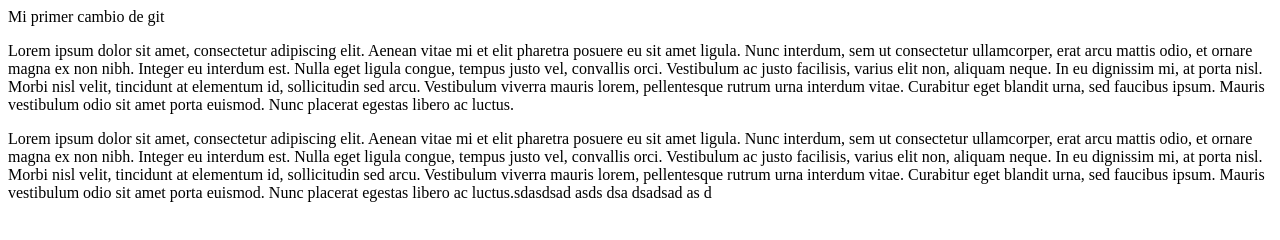
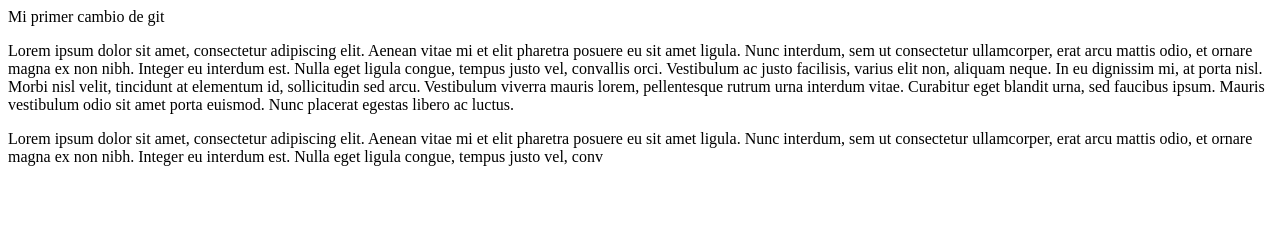
Before and after one commit to juliolossada/usandogit, a plain HTML site: page index.html in a window 1280 px wide. Drawn offline with Linux system fonts and the light colour scheme.

Commit message:
reducir lorem ipsum

```diff
--- a/index.html
+++ b/index.html
@@ -8,7 +8,7 @@
 
 <p>Lorem ipsum dolor sit amet, consectetur adipiscing elit. Aenean vitae mi et elit pharetra posuere eu sit amet ligula. Nunc interdum, sem ut consectetur ullamcorper, erat arcu mattis odio, et ornare magna ex non nibh. Integer eu interdum est. Nulla eget ligula congue, tempus justo vel, convallis orci. Vestibulum ac justo facilisis, varius elit non, aliquam neque. In eu dignissim mi, at porta nisl. Morbi nisl velit, tincidunt at elementum id, sollicitudin sed arcu. Vestibulum viverra mauris lorem, pellentesque rutrum urna interdum vitae. Curabitur eget blandit urna, sed faucibus ipsum. Mauris vestibulum odio sit amet porta euismod. Nunc placerat egestas libero ac luctus.</p>
 
-<p>Lorem ipsum dolor sit amet, consectetur adipiscing elit. Aenean vitae mi et elit pharetra posuere eu sit amet ligula. Nunc interdum, sem ut consectetur ullamcorper, erat arcu mattis odio, et ornare magna ex non nibh. Integer eu interdum est. Nulla eget ligula congue, tempus justo vel, convallis orci. Vestibulum ac justo facilisis, varius elit non, aliquam neque. In eu dignissim mi, at porta nisl. Morbi nisl velit, tincidunt at elementum id, sollicitudin sed arcu. Vestibulum viverra mauris lorem, pellentesque rutrum urna interdum vitae. Curabitur eget blandit urna, sed faucibus ipsum. Mauris vestibulum odio sit amet porta euismod. Nunc placerat egestas libero ac luctus.sdasdsad asds dsa dsadsad as d</p>
+<p>Lorem ipsum dolor sit amet, consectetur adipiscing elit. Aenean vitae mi et elit pharetra posuere eu sit amet ligula. Nunc interdum, sem ut consectetur ullamcorper, erat arcu mattis odio, et ornare magna ex non nibh. Integer eu interdum est. Nulla eget ligula congue, tempus justo vel, conv</p>
 
 </body>
 </html>
```
